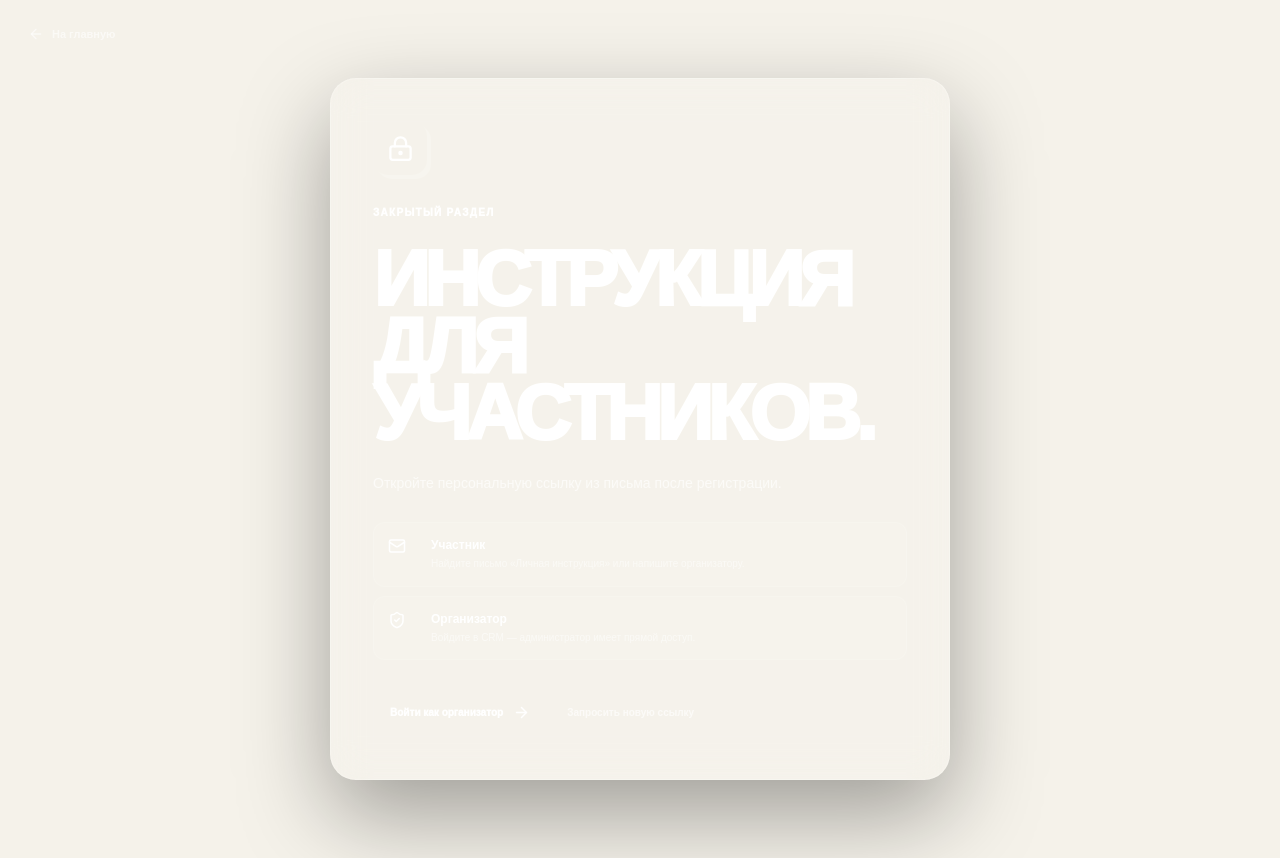
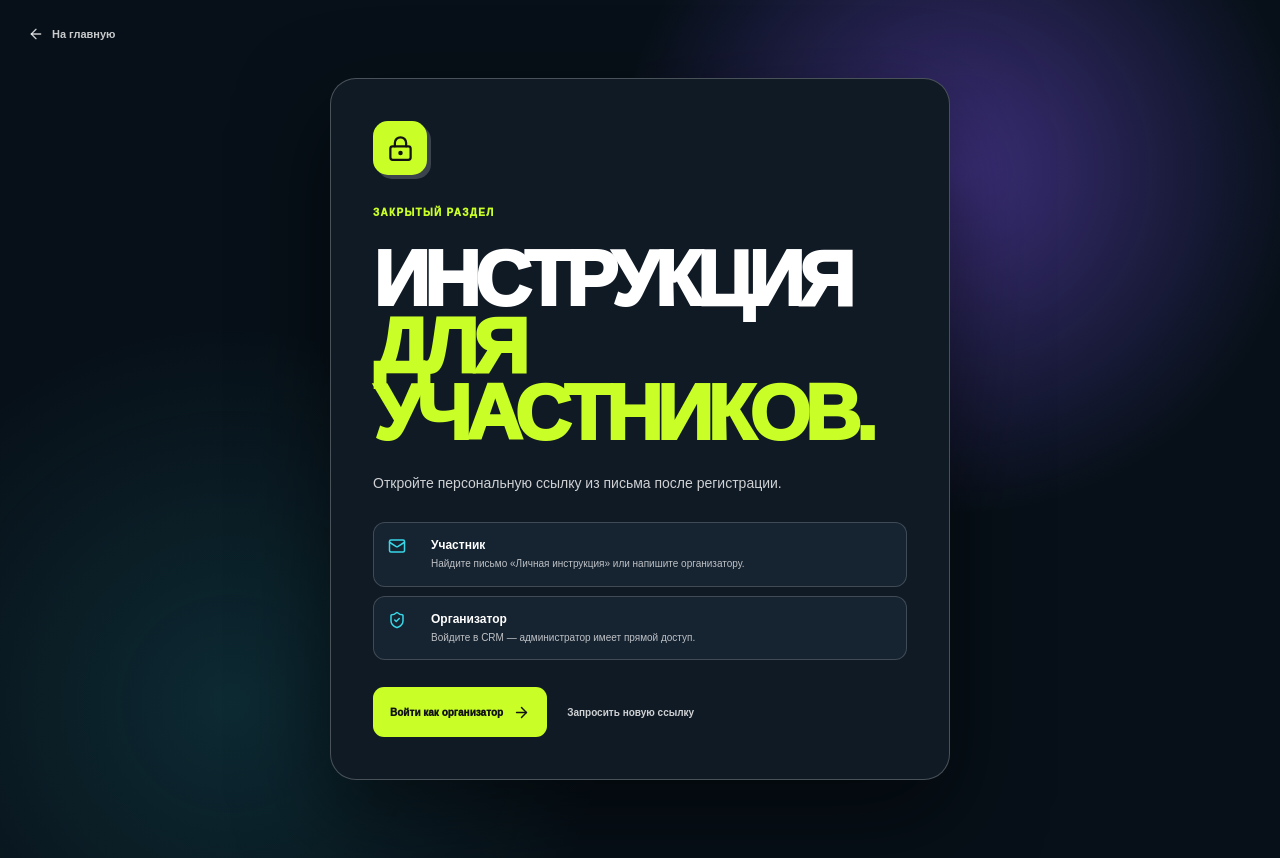
Before and after one commit to azholonov/masterclass_landing, a Next.js app: page /guide/access-required in a window 1280 px wide. Built offline with nearby package versions, Linux system fonts and the light colour scheme.

Commit message:
fixed guide access page style

```diff
--- a/app/guide/guide.module.css
+++ b/app/guide/guide.module.css
@@ -1,4 +1,5 @@
-.app {
+.app,
+.accessPage {
   --guide-ink: #121212;
   --guide-night: #071018;
   --guide-paper: #f3f0e7;
@@ -6,6 +7,9 @@
   --guide-lime: #c9ff27;
   --guide-violet: #7651e6;
   --guide-cyan: #39d8e8;
+}
+
+.app {
   min-height: 100vh;
   overflow: clip;
   color: var(--guide-ink);
@@ -231,21 +235,23 @@
 .footer p { margin: 0; color: rgba(255,255,255,.42); font-size: 9px; text-transform: uppercase; letter-spacing: .12em; }
 .footer a { display: inline-flex; align-items: center; gap: 8px; color: rgba(255,255,255,.68); font-size: 10px; font-weight: 900; }
 
-.accessPage { position: relative; min-height: 100vh; display: grid; place-items: center; padding: 78px 20px; color: #fff; background: radial-gradient(circle at 75% 20%, rgba(118,81,230,.42), transparent 28%), var(--guide-night); }
-.accessBack { position: absolute; top: 26px; left: 28px; display: inline-flex; align-items: center; gap: 8px; color: rgba(255,255,255,.58); font-size: 11px; font-weight: 800; }
-.accessCard { width: min(620px, 100%); padding: 42px; border: 1px solid rgba(255,255,255,.18); border-radius: 26px; background: rgba(255,255,255,.07); box-shadow: 0 35px 90px rgba(0,0,0,.35); backdrop-filter: blur(18px); }
+.accessPage { position: relative; min-height: 100vh; display: grid; place-items: center; padding: 78px 20px; color: #fff; background: radial-gradient(circle at 75% 20%, rgba(118,81,230,.48), transparent 29%), radial-gradient(circle at 18% 82%, rgba(57,216,232,.13), transparent 30%), var(--guide-night); }
+.accessBack { position: absolute; top: 26px; left: 28px; display: inline-flex; align-items: center; gap: 8px; color: rgba(255,255,255,.78); font-size: 11px; font-weight: 800; }
+.accessBack:hover { color: var(--guide-lime); }
+.accessCard { width: min(620px, 100%); padding: 42px; border: 1px solid rgba(255,255,255,.24); border-radius: 26px; background: #101a25; box-shadow: 0 35px 90px rgba(0,0,0,.5); }
 .accessIcon { display: grid; place-items: center; width: 54px; height: 54px; margin-bottom: 24px; border-radius: 15px; color: var(--guide-ink); background: var(--guide-lime); box-shadow: 4px 4px 0 rgba(255,255,255,.18); }
 .accessCard h1 { margin: 0; font-size: clamp(48px, 8vw, 78px); font-weight: 950; line-height: .86; letter-spacing: -.07em; }
 .accessCard h1 em { color: var(--guide-lime); font-style: normal; }
-.accessLead { max-width: 510px; margin: 25px 0 0; color: rgba(255,255,255,.64); font-size: 14px; line-height: 1.6; }
+.accessLead { max-width: 510px; margin: 25px 0 0; color: rgba(255,255,255,.8); font-size: 14px; line-height: 1.6; }
 .accessSteps { display: grid; gap: 9px; margin-top: 27px; }
-.accessSteps > div { display: grid; grid-template-columns: 32px 1fr; gap: 11px; align-items: start; padding: 14px; border: 1px solid rgba(255,255,255,.13); border-radius: 12px; background: rgba(255,255,255,.045); }
+.accessSteps > div { display: grid; grid-template-columns: 32px 1fr; gap: 11px; align-items: start; padding: 14px; border: 1px solid rgba(255,255,255,.18); border-radius: 12px; background: #162331; }
 .accessSteps svg { color: var(--guide-cyan); }
-.accessSteps span { color: rgba(255,255,255,.52); font-size: 10px; line-height: 1.45; }
+.accessSteps span { color: rgba(255,255,255,.72); font-size: 10px; line-height: 1.45; }
 .accessSteps strong { display: block; margin-bottom: 3px; color: #fff; font-size: 12px; }
 .accessActions { display: flex; align-items: center; gap: 20px; margin-top: 27px; }
 .accessActions a:first-child { display: inline-flex; align-items: center; gap: 10px; min-height: 50px; padding: 0 17px; border-radius: 11px; color: var(--guide-ink); background: var(--guide-lime); font-size: 10px; font-weight: 950; }
-.accessActions a:last-child { color: rgba(255,255,255,.62); font-size: 10px; font-weight: 850; }
+.accessActions a:last-child { color: rgba(255,255,255,.8); font-size: 10px; font-weight: 850; }
+.accessActions a:last-child:hover { color: var(--guide-lime); }
 
 @media (max-width: 1040px) {
   .heroGrid { grid-template-columns: 1fr; gap: 45px; }
```
Also changed, not shown: 2 other files (tests, documents, lock files or other folders).
